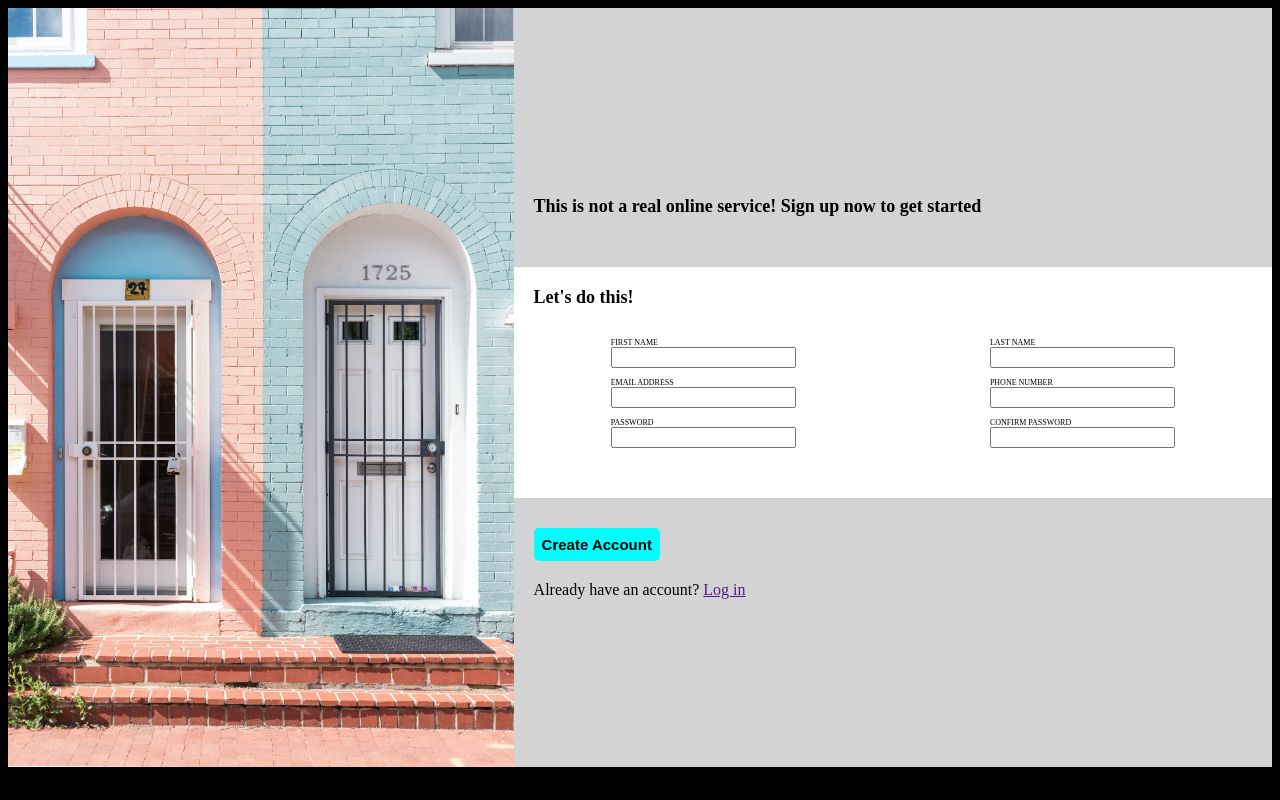
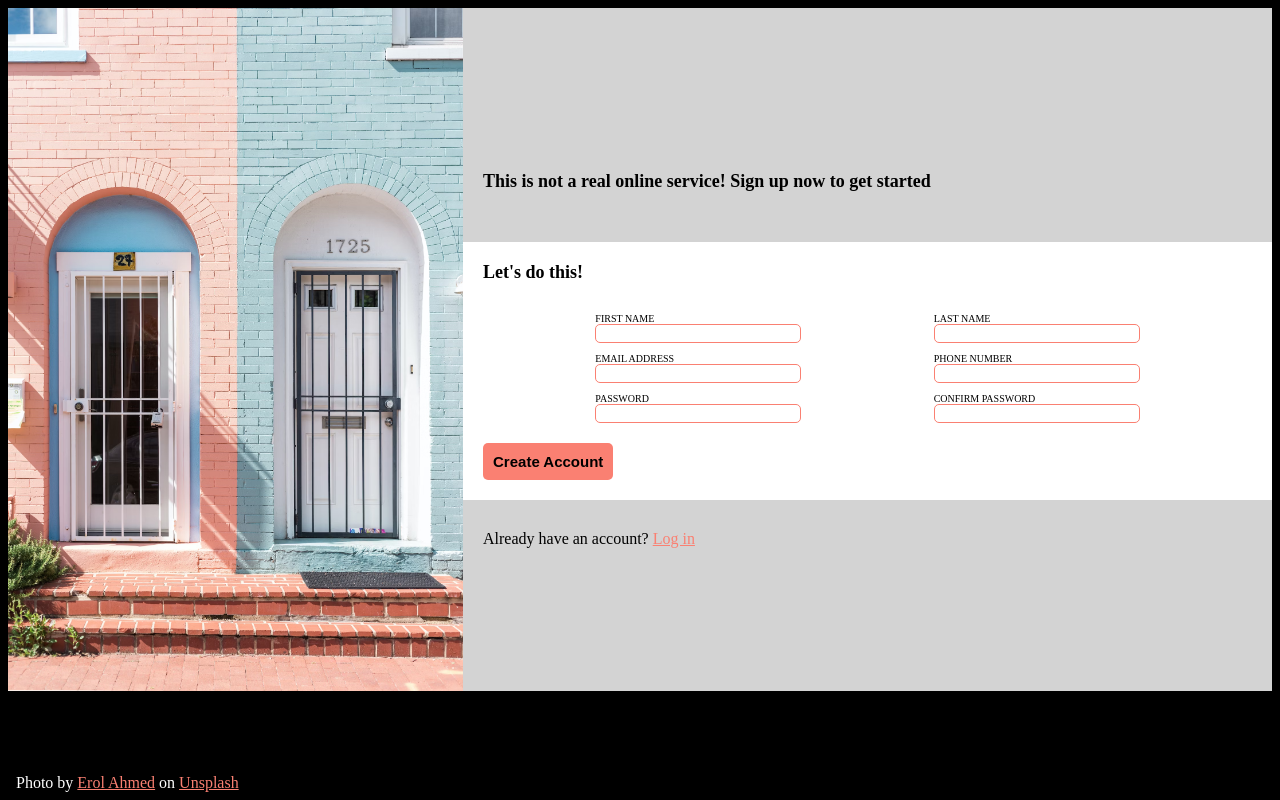
Before and after one commit to justinmoreira/sign-up-form, a plain HTML site: page index.html in a window 1280 px wide. Drawn offline with Linux system fonts and the light colour scheme.

Commit message:
Require all fields, add more styling

```diff
--- a/index.html
+++ b/index.html
@@ -9,20 +9,21 @@
 <body>
     <div class = "box">
         <img src = "Background Image.avif" alt = "Background Image">
+        <div class = "credit">Photo by <a href = "https://unsplash.com/@erol">Erol Ahmed</a> on <a href = "https://unsplash.com">Unsplash</a></div>
         <div class = "main">
             <div class = "heading">This is not a real online service! Sign up now to get started</div>
-            <div class = "form">
+            <form action ="#" method = "get">
                 <div class = "heading2">Let's do this!</div>
 
                 <div class = "row1">
                     <div class = "obj">
                         <label for="first_name">FIRST NAME</label>
-                        <input type = "text" id = "first_name">
+                        <input type = "text" id = "first_name" required>
                     </div>
 
                     <div class = "obj">
                         <label for="last_name">LAST NAME</label>
-                        <input type = "text" id = "last_name">
+                        <input type = "text" id = "last_name" required>
                     </div>
 
                 </div>
@@ -30,28 +31,29 @@
                 <div class = "row2">
                     <div class = "obj">
                         <label for="user_email">EMAIL ADDRESS</label>
-                        <input type = "email" id = "user_email" name = "email">
+                        <input type = "email" id = "user_email" name = "email" required>
                     </div>
 
                     <div class = "obj">
                         <label for="phone_number">PHONE NUMBER</label>
-                        <input type = "tel" id = "phone_number" name = "phone_number">
+                        <input type = "tel" id = "phone_number" name = "phone_number" required>
                     </div>
                 </div>
 
                 <div class = "row3">
                     <div class = "obj">
                         <label for="user_password">PASSWORD</label>
-                        <input type = "password" id = "user_password" name = "password">
+                        <input type = "password" id = "user_password" name = "password" required>
                     </div>
 
                     <div class = "obj">
                         <label for="confirm_password">CONFIRM PASSWORD</label>
-                        <input type = "password" id = "confirm_password" name = "confirm_password">
+                        <input type = "password" id = "confirm_password" name = "confirm_password" required>
                     </div>
                 </div>
-            </div>
-            <button type = "submit">Create Account</button>
+                <button type = "submit">Create Account</button>
+            </form>
+
             <div class = "logIn">Already have an account? <a href = "">Log in</a></div>
 
         </div>
--- a/style.css
+++ b/style.css
@@ -2,10 +2,7 @@ body{
     background-color: black;
 }
 img{
-    width:40%;
-}
-.form{
-    background-color: white;
+    width:36%;
 }
 .main{
     background-color: lightgray;
@@ -24,20 +21,21 @@ img{
     font-weight: bold;
     padding: 20px;
 }
-.form{
+form{
+    background-color: white;
     display: flex;
     flex-direction: column;
     width: 100%;
-    padding-bottom: 50px;
+    padding-bottom: 20px;
     gap: 10px;
     margin: 30px 0px;
 }
 .row1, .row2, .row3{
     display: flex;
-    justify-content: space-around;
+    justify-content: space-evenly;
 }
 label{
-    font-size: 8px;
+    font-size: 10px;
 }
 .obj{
     display: flex;
@@ -45,15 +43,29 @@ label{
 }
 button{
     width: fit-content;
-    background-color: aqua;
+    background-color: salmon;
     font-size: 15px;
     font-weight: bold;
     border:0;
     border-radius: 5px;
-    padding:8px;
-    margin-bottom: 20px;
+    padding:10px;
     margin-left: 20px;
+    margin-top: 10px;
 }
 .logIn{
     margin-left: 20px;
 }
+.credit{
+    position: absolute;
+    bottom: 8px;
+    left:16px;
+    color:white;
+}
+a{
+    color:salmon;
+}
+input{
+    width:200px;
+    border: 1px solid salmon;
+    border-radius: 5px;
+}
```
